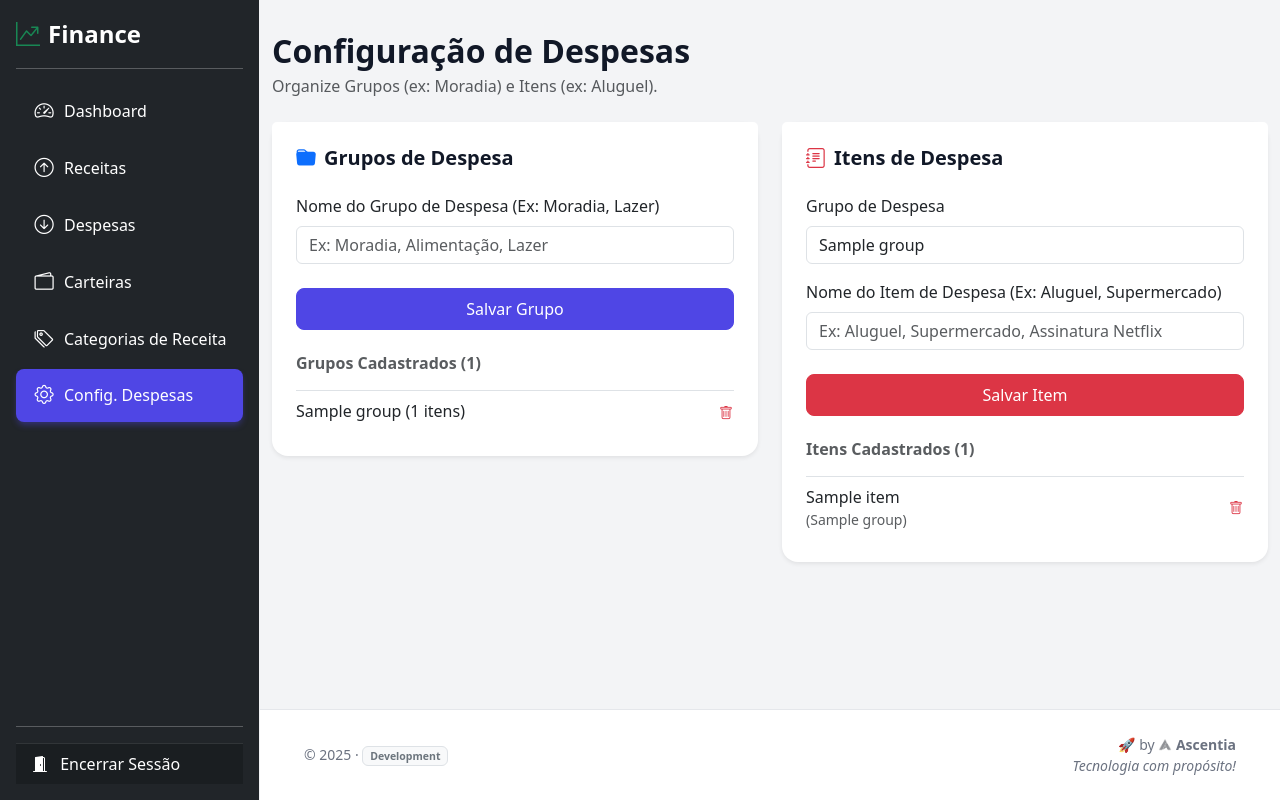
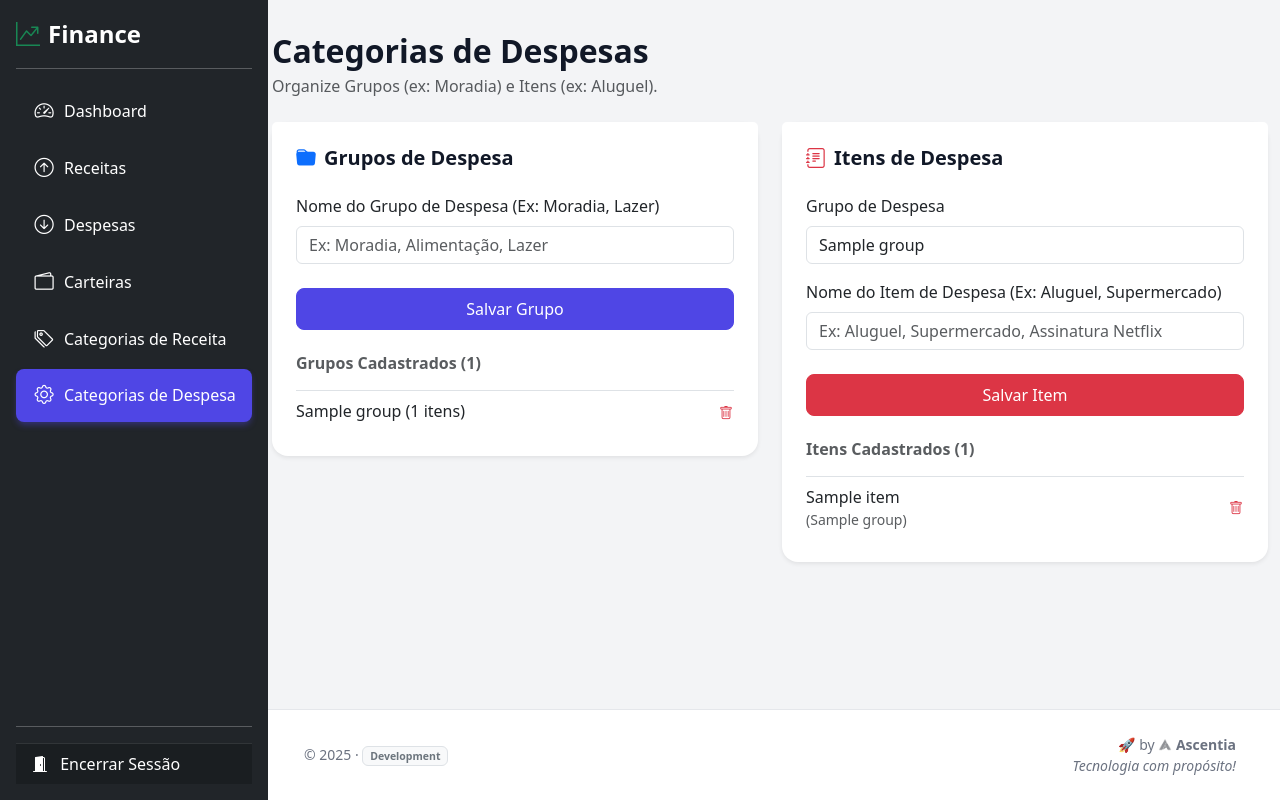
Before and after one commit to jaimealvesjr1/Finance, a Flask app: page /financeiro/configuracao-despesa in a window 1280 px wide. Run offline with Flask 3, Linux system fonts and the light colour scheme; a user stored in the database is signed in; tables that the repository leaves empty hold one stand-in row (values such as "Sample post"); some libraries are stand-ins or nearby versions.

Commit message:
Correção da Sidebar

```diff
--- a/app/templates/base/sidebar.html
+++ b/app/templates/base/sidebar.html
@@ -34,14 +34,13 @@
         </li>
         <li>
             <a href="{{ url_for('financeiro.expense_config') }}" class="nav-link text-white {% if 'expense_config' in request.endpoint %}active{% endif %}">
-                <i class="bi bi-gear me-2"></i> Config. Despesas
+                <i class="bi bi-gear me-2"></i> Categorias de Despesa
             </a>
         </li>
     </ul>
 
     <hr>
 
-    {# SIMPLIFIED FOOTER - Only Logout Link #}
     <div class="sidebar-footer p-0">
         <a href="{{ url_for('auth.logout') }}" class="nav-link text-white px-3 py-2">
             <i class="bi bi-door-open-fill me-2"></i> Encerrar Sessão
--- a/app/templates/financeiro/expense_config.html
+++ b/app/templates/financeiro/expense_config.html
@@ -7,7 +7,7 @@
 {% block content %}
 <div class="d-flex justify-content-between align-items-center mb-4">
     <div>
-        <h2 class="mb-1 fw-bold">Configuração de Despesas</h2>
+        <h2 class="mb-1 fw-bold">Categorias de Despesas</h2>
         <p class="text-muted mb-0">Organize Grupos (ex: Moradia) e Itens (ex: Aluguel).</p>
     </div>
 </div>
```
